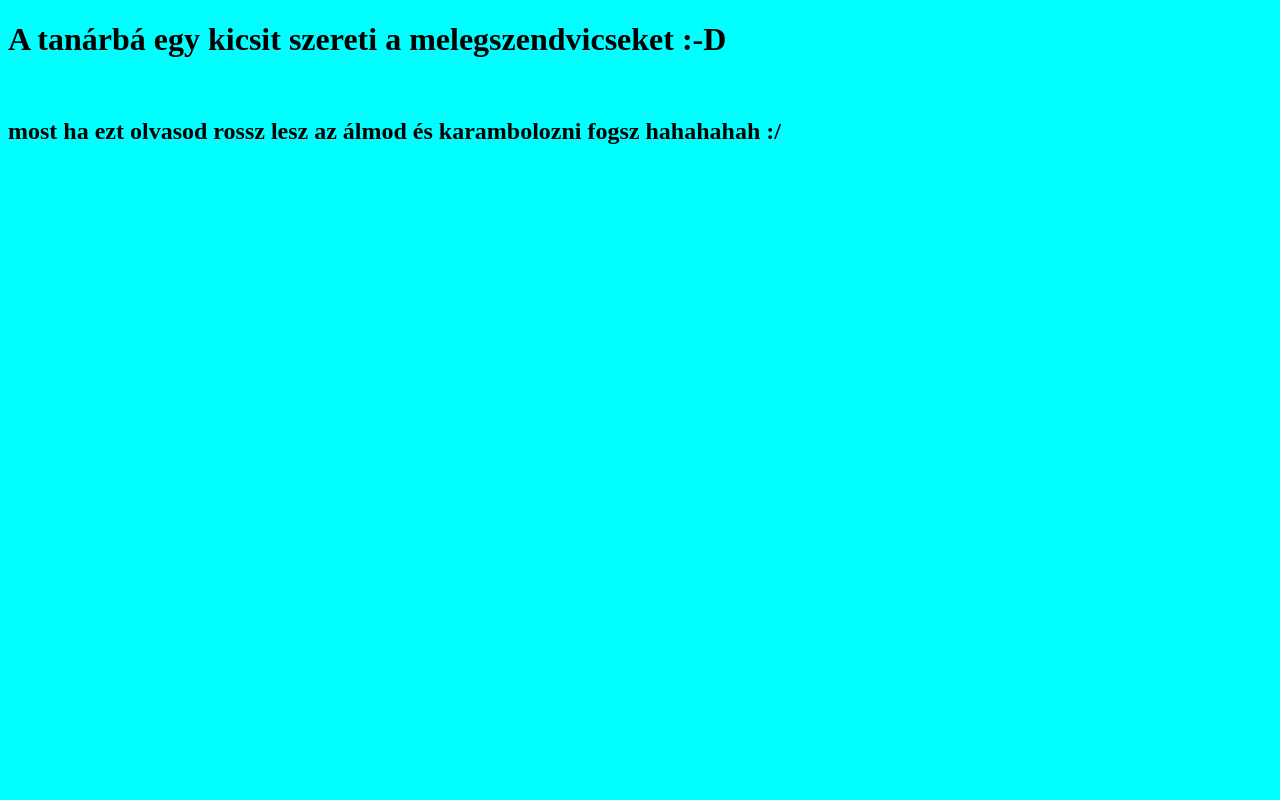
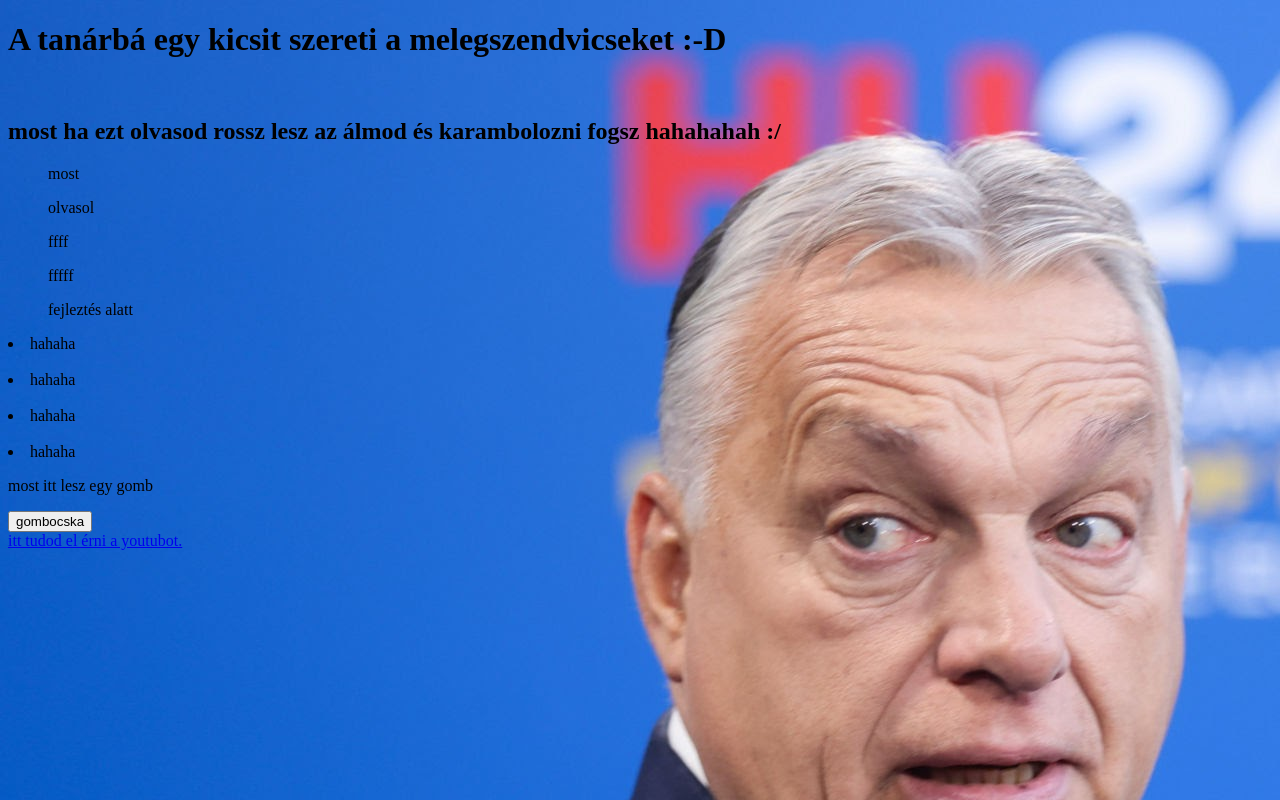
Before and after one commit to ElekCsaba123/2024.01.08-ECS, a plain HTML site: page index.html in a window 1280 px wide. Drawn offline with Linux system fonts and the light colour scheme.

Commit message:
uj orbane kurvica

```diff
--- a/index.html
+++ b/index.html
@@ -10,5 +10,28 @@
     <h1>A tanárbá egy kicsit szereti a melegszendvicseket :-D</h1>
     <br>
     <h2>most ha ezt olvasod rossz lesz az álmod és karambolozni fogsz hahahahah :/</h2>
+    <table>
+        <ul>most</ul>
+        <ul>olvasol</ul>
+        <ul>ffff</ul>
+        <ul>fffff</ul>
+        <ul>fejleztés alatt</ul>
+        <li>hahaha</li>
+        <br>
+        <li>hahaha</li>
+        <br>
+        <li>hahaha</li>
+        <br>
+        <li>hahaha</li>
+        <p>most itt lesz egy gomb</p>
+        <button>gombocska</button>
+        <br>
+
+        <a link href="www.youtube.com" >itt tudod el érni a youtubot.</a>
+
+
+
+
+    </table>
 </body>
 </html>
--- a/style.css
+++ b/style.css
@@ -1,3 +1,3 @@
 body{
-    background-color: cyan
+    background-image: url('licensed-image.jpg');
 }
```
Also changed, not shown: licensed-image.jpg (added).
